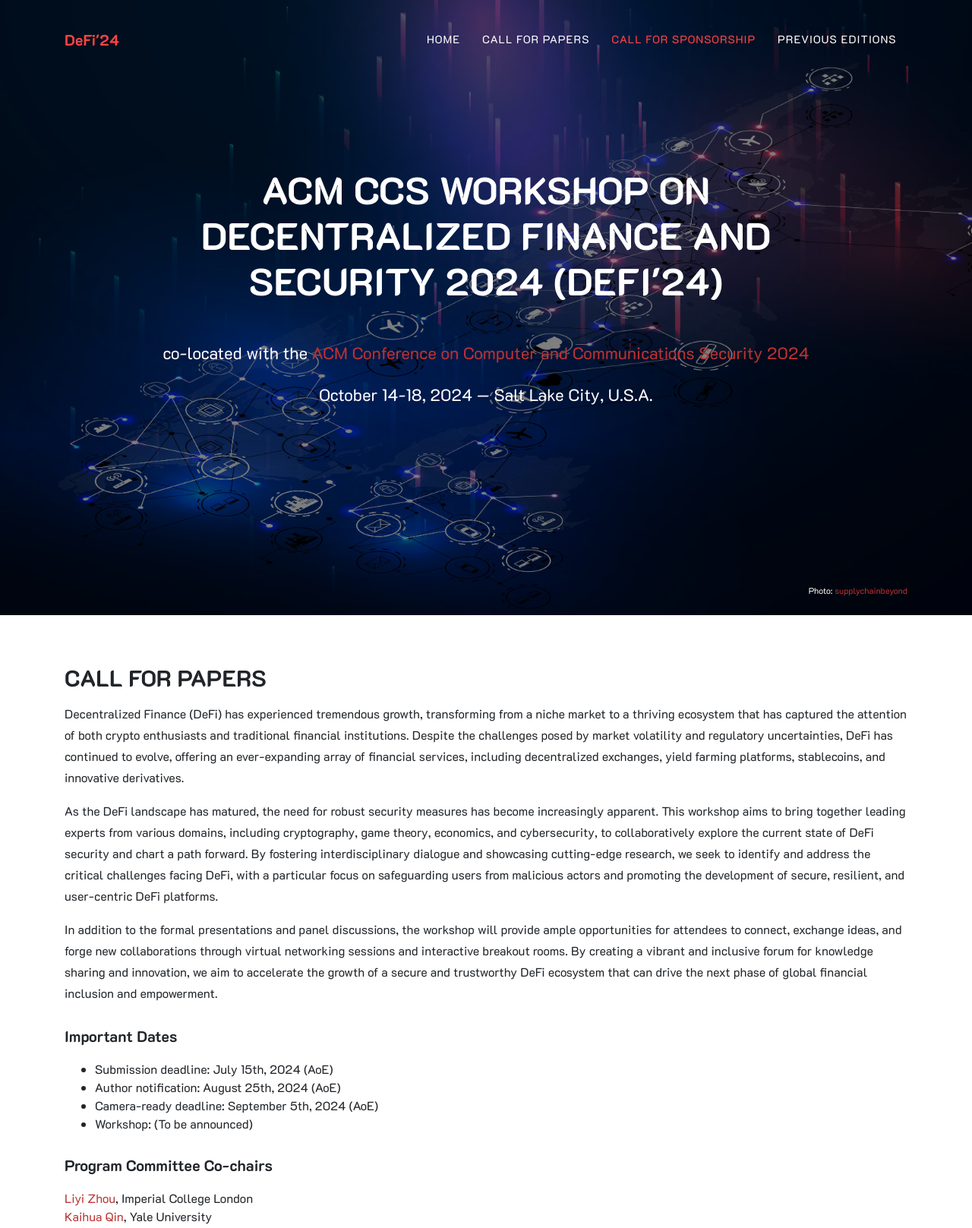
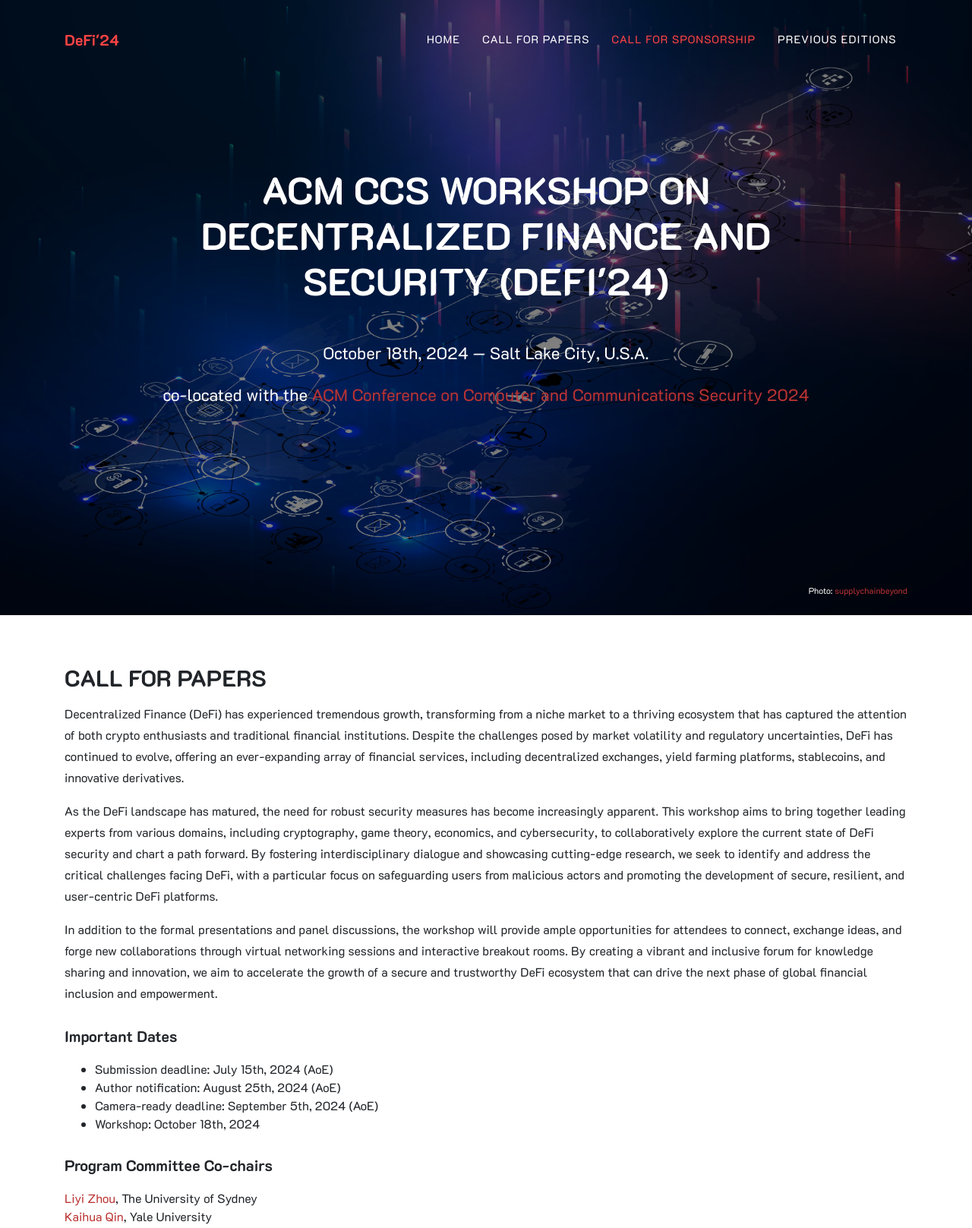
Before and after one commit to Decentralized-Intelligence/defi-workshop, a plain HTML site: page index.html in a window 1280 px wide. Shown: the top 1617 px of the page at 76% size. Drawn offline with nearby package versions, Linux system fonts and the light colour scheme.

Commit message:
update submission server + minor fixes

```diff
--- a/index.html
+++ b/index.html
@@ -16,7 +16,7 @@
           content="The ACM Workshop on Decentralized Finance Security and Privacy brings together DeFi researchers, practitioners, developers, and users from all over the world to explore cutting-edge ideas and results.">
     <meta name="twitter:image" content="https://mk0genesisblockal487.kinstacdn.com/wp-content/uploads/2020/06/DeFi.jpg">
 
-    <title>ACM Workshop on Decentralized Finance (ACM DeFi 2023)</title><!-- Bootstrap core CSS -->
+    <title>ACM Workshop on Decentralized Finance (ACM DeFi 2024)</title><!-- Bootstrap core CSS -->
     <link rel="stylesheet" href="https://stackpath.bootstrapcdn.com/bootstrap/4.3.1/css/bootstrap.min.css"
           integrity="sha384-ggOyR0iXCbMQv3Xipma34MD+dH/1fQ784/j6cY/iJTQUOhcWr7x9JvoRxT2MZw1T" crossorigin="anonymous">
     <link rel="stylesheet" href="https://cdnjs.cloudflare.com/ajax/libs/font-awesome/5.15.3/css/fontawesome.min.css"
@@ -94,14 +94,14 @@
     <div class="container">
         <div class="intro-text">
             <div class="intro-heading">
-                ACM CCS Workshop on <br/> Decentralized Finance and <br/> Security 2024 (DeFi'24)
+                ACM CCS Workshop on <br/> Decentralized Finance and <br/> Security (DeFi'24)
+            </div>
+            <div class="intro-lead-in">
+                October 18th, 2024 — Salt Lake City, U.S.A.
             </div>
             <div class="intro-lead-in">
                 co-located with the <a href="https://www.sigsac.org/ccs/CCS2024/">ACM Conference on Computer and
                 Communications Security 2024</a>
-            </div>
-            <div class="intro-lead-in">
-                October 14-18, 2024 — Salt Lake City, U.S.A.
             </div>
             <div class="photo-credit">
                 Photo: <a target="_blank"
@@ -177,12 +177,12 @@ I Recommend:
                     <li>Submission deadline: July 15th, 2024 (AoE)</li>
                     <li>Author notification: August 25th, 2024 (AoE)</li>
                     <li>Camera-ready deadline: September 5th, 2024 (AoE)</li>
-                    <li>Workshop: (To be announced)</li>
+                    <li>Workshop: October 18th, 2024 </li>
                 </ul>
 
                 <h3 class="section-subheading">Program Committee Co-chairs</h3>
                 <ul class="noindent">
-                    <li><a href="https://lzhou1110.github.io" target="_blank">Liyi Zhou</a>, Imperial College London
+                    <li><a href="https://lzhou1110.github.io" target="_blank">Liyi Zhou</a>, The University of Sydney
                     </li>
                     <li><a href="https://qin.ac" target="_blank">Kaihua Qin</a>, Yale University</li>
                 </ul>
@@ -334,8 +334,7 @@ I Recommend:
                     guarantee that one of the authors will register and present the paper at the workshop.</p>
 
                 <h3 class="section-subheading">Submission Server</h3>
-                (To be announced)
-                <!--                    <a href="https://defi23.hotcrp.com/" target="_blank" rel="noopener noreferrer">https://defi23.hotcrp.com/</a>-->
+                <a href="https://defi24.hotcrp.com/" target="_blank" rel="noopener noreferrer">https://defi24.hotcrp.com/</a>
             </div>
         </div>
     </div>
```
